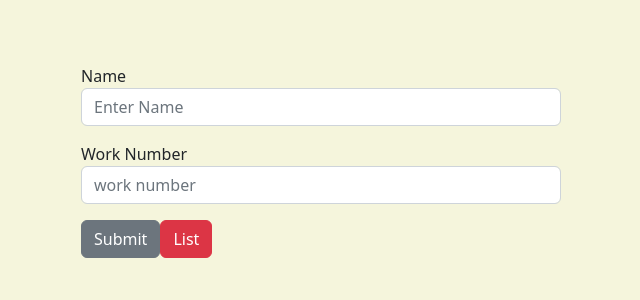
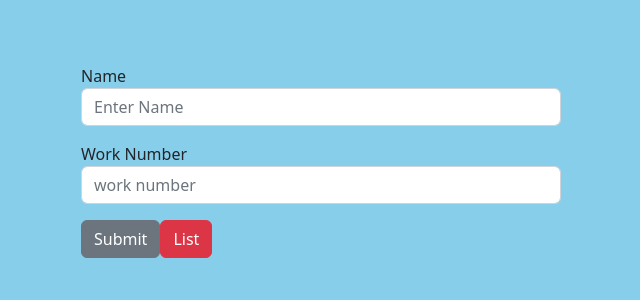
Before and after one commit to Lenkaa3792/Seur-Invest-employees, a React (Create React App) app: page /add in a window 1280 px wide. Shown: the top 300 px of the page, without its empty margins (319-959 px from the left). Built offline with nearby package versions, Linux system fonts and the light colour scheme.

Commit message:
background color

```diff
--- a/src/App.css
+++ b/src/App.css
@@ -7,5 +7,5 @@
     margin-bottom: 10px;
 }
 *{
-    background-color: beige;
+    background-color: skyblue;
 }
```
